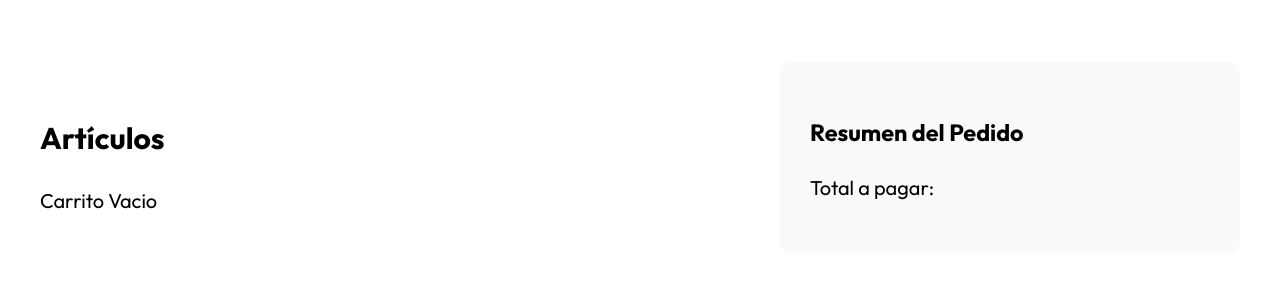
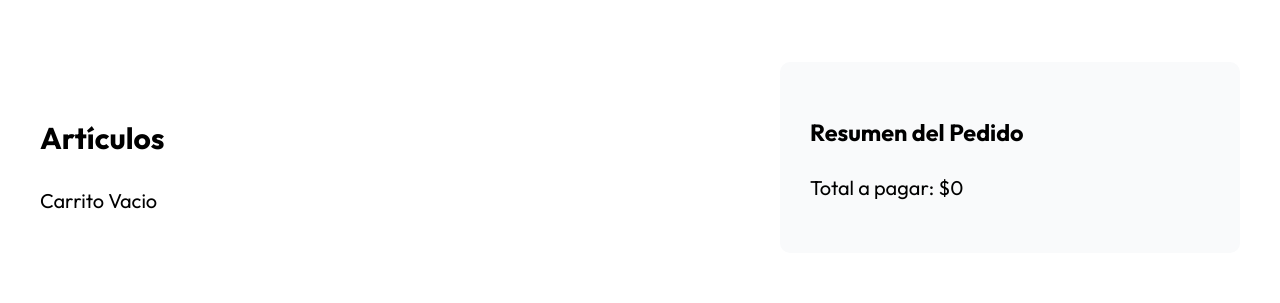
Before and after one commit to RaulHG-Dev/CursoReact, a Next.js app in the folder guitarla-next/: page /carrito in a window 1280 px wide. Shown: the part 351-654 px from the top of the page. Built offline with nearby package versions, Linux system fonts and the light colour scheme.

Commit message:
Video 279. Calcular el Total del Carrito de Compras

```diff
--- a/guitarla-next/pages/carrito.js
+++ b/guitarla-next/pages/carrito.js
@@ -1,8 +1,15 @@
+import { useEffect, useState } from "react"
 import Layout from "@/components/layout"
 import styles from "../styles/carrito.module.css"
 import Image from "next/image"
 
 export default function Carrito({carrito, actualizarCantidad}) {
+    const [total, setTotal] = useState(0)
+
+    useEffect(() => {
+        const calculoTotal = carrito.reduce((total, producto) => total + (producto.precio * producto.cantidad), 0)
+        setTotal(calculoTotal)
+    }, [carrito])
   return (
     <Layout title="Carrito de Compras">
         <main className="contenedor">
@@ -45,7 +52,7 @@
                 </div>
                 <aside className={styles.resumen}>
                     <h3>Resumen del Pedido</h3>
-                    <p>Total a pagar:</p>
+                    <p>Total a pagar: ${total}</p>
                 </aside>
             </div>
         </main>
--- a/guitarla-next/styles/carrito.module.css
+++ b/guitarla-next/styles/carrito.module.css
@@ -65,4 +65,6 @@
     background-color: #f9fafb;
     padding: 3rem;
     border-radius: 1rem;
+    position: sticky;
+    top: 3rem;
 }
```
